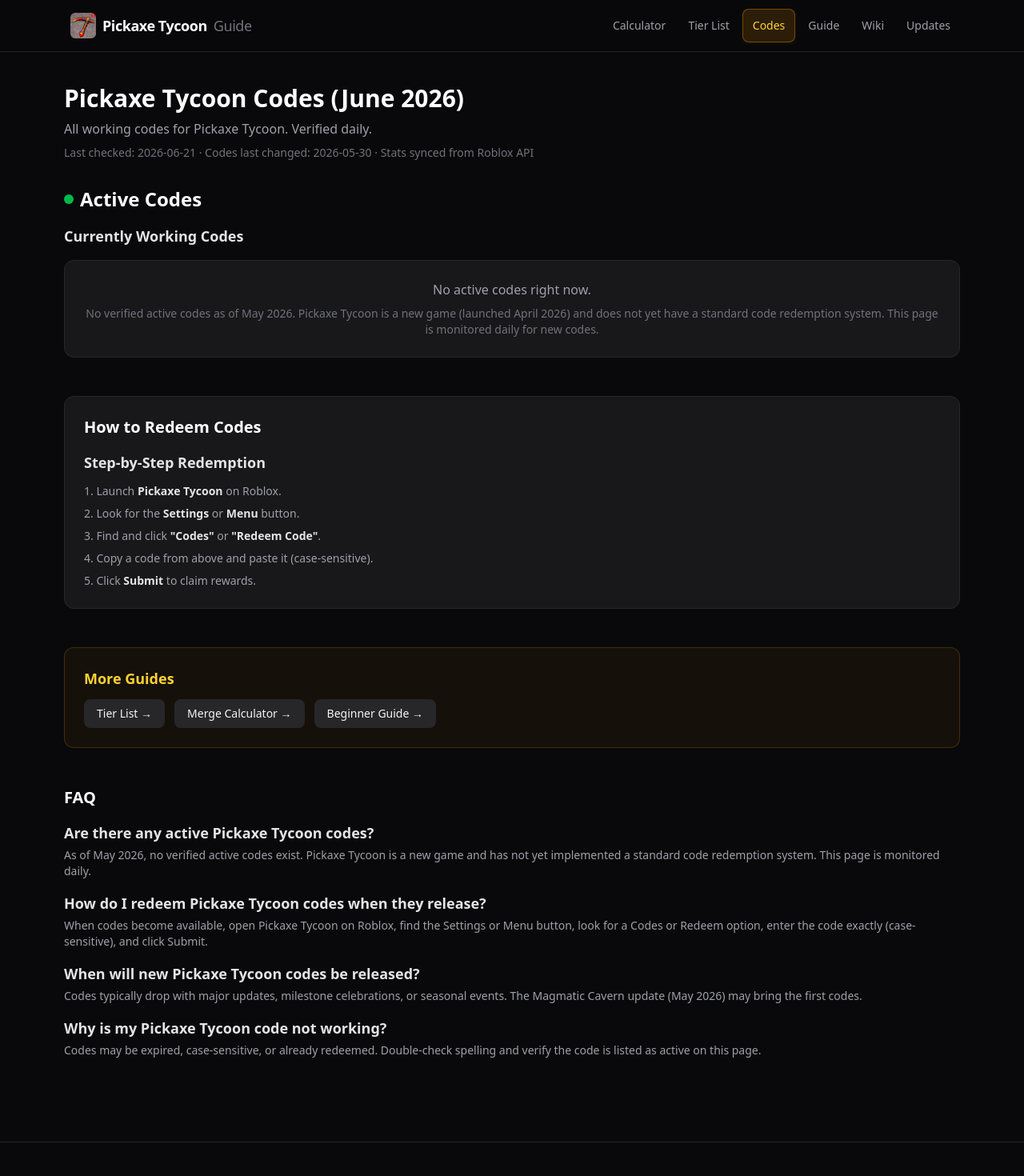
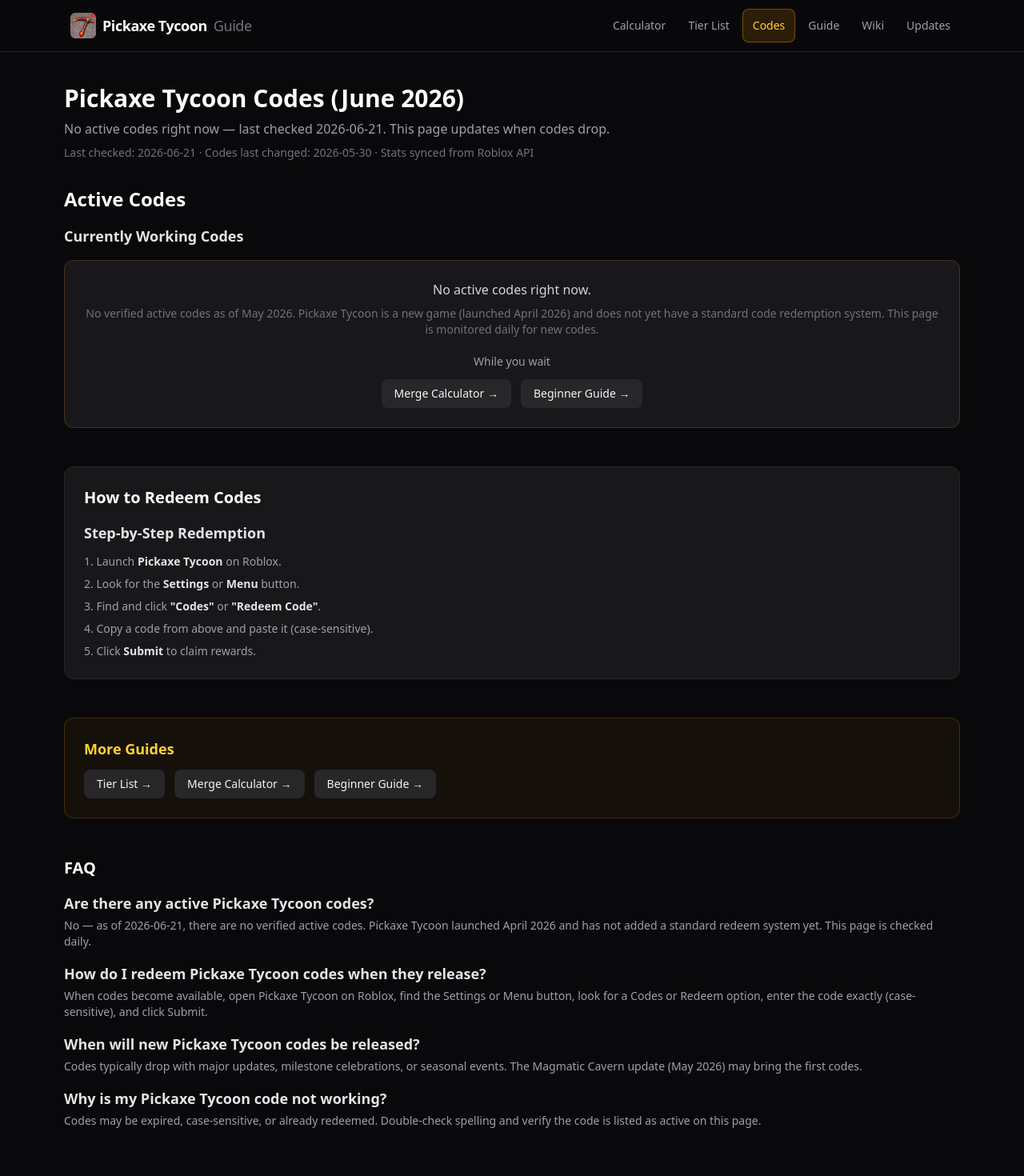
Before and after one commit to quven1990/pickaxe-tycoon, a Next.js app: page /codes in a window 1280 px wide. Shown: the top 1470 px of the page at 80% size. Built offline with nearby package versions, Linux system fonts and the light colour scheme.

Commit message:
Target weak-ranking SEO gaps without changing well-ranked pages.
Reduce homepage keyword overlap, clarify empty codes status, and strengthen tier list metadata.

```diff
--- a/src/app/codes/page.tsx
+++ b/src/app/codes/page.tsx
@@ -8,6 +8,8 @@ import { generateSEOMetadata, generateBreadcrumbSchema, generateFAQSchema, getCu
 const config = getGameConfig();
 const codesData = getCodesData();
 const currentDate = getCurrentDateString();
+const lastChecked = codesData.lastChecked ?? codesData.lastUpdated;
+const hasActiveCodes = codesData.activeCodes.length > 0;
 const seo = PAGE_SEO.codes;
 
 export const metadata = generateSEOMetadata({
@@ -21,8 +23,9 @@ export const metadata = generateSEOMetadata({
 const faqItems = [
   {
     question: 'Are there any active Pickaxe Tycoon codes?',
-    answer:
-      'As of May 2026, no verified active codes exist. Pickaxe Tycoon is a new game and has not yet implemented a standard code redemption system. This page is monitored daily.',
+    answer: hasActiveCodes
+      ? `Yes — ${codesData.activeCodes.length} verified active code(s) as of ${lastChecked}. Copy from the Active Codes section above and redeem in-game.`
+      : `No — as of ${lastChecked}, there are no verified active codes. Pickaxe Tycoon launched April 2026 and has not added a standard redeem system yet. This page is checked daily.`,
   },
   {
     question: 'How do I redeem Pickaxe Tycoon codes when they release?',
@@ -55,14 +58,19 @@ export default function CodesPage() {
       />
       <div className="page-container max-w-4xl">
         <h1 className="page-title mb-2">Pickaxe Tycoon Codes ({currentDate})</h1>
-        <p className="text-zinc-400 mb-2">
-          All working codes for {config.game.name}. Verified daily.
-        </p>
+        {hasActiveCodes ? (
+          <p className="text-zinc-400 mb-2">
+            All working codes for {config.game.name}. Verified daily.
+          </p>
+        ) : (
+          <p className="text-zinc-400 mb-2">
+            No active codes right now — last checked{' '}
+            <time dateTime={lastChecked}>{lastChecked}</time>. This page updates when codes drop.
+          </p>
+        )}
         <p className="text-sm text-zinc-500 mb-8">
           Last checked:{' '}
-          <time dateTime={codesData.lastChecked ?? codesData.lastUpdated}>
-            {codesData.lastChecked ?? codesData.lastUpdated}
-          </time>
+          <time dateTime={lastChecked}>{lastChecked}</time>
           {codesData.lastUpdated !== codesData.lastChecked && (
             <>
               {' '}
@@ -77,16 +85,13 @@ export default function CodesPage() {
         {/* Active Codes */}
         <section className="mb-12">
           <h2 className="text-2xl font-bold text-white mb-4 flex items-center gap-2">
-            <span className="w-3 h-3 bg-green-500 rounded-full animate-pulse" />
+            {hasActiveCodes && (
+              <span className="w-3 h-3 bg-green-500 rounded-full animate-pulse" />
+            )}
             Active Codes
           </h2>
           <h3 className="text-lg font-semibold text-zinc-200 mb-4">Currently Working Codes</h3>
-          {codesData.activeCodes.length === 0 ? (
-            <div className="p-6 rounded-xl bg-zinc-900 border border-zinc-800 text-center">
-              <p className="text-zinc-400 mb-2">No active codes right now.</p>
-              <p className="text-sm text-zinc-500">{codesData.notes}</p>
-            </div>
-          ) : (
+          {hasActiveCodes ? (
             <div className="space-y-3">
               {codesData.activeCodes.map((item) => (
                 <div key={item.code} className="rounded-lg border border-zinc-800 bg-zinc-900 p-4">
@@ -97,6 +102,26 @@ export default function CodesPage() {
                   <div className="text-sm text-zinc-300">Reward: {item.reward}</div>
                 </div>
               ))}
+            </div>
+          ) : (
+            <div className="rounded-xl border border-amber-500/20 bg-zinc-900 p-6 text-center">
+              <p className="text-zinc-300 mb-2">No active codes right now.</p>
+              <p className="text-sm text-zinc-500 mb-5">{codesData.notes}</p>
+              <p className="text-sm font-medium text-zinc-400 mb-3">While you wait</p>
+              <div className="flex flex-wrap justify-center gap-3">
+                <Link
+                  href="/calculator/"
+                  className="px-4 py-2 text-sm bg-zinc-800 rounded-lg hover:bg-zinc-700 transition-colors"
+                >
+                  Merge Calculator →
+                </Link>
+                <Link
+                  href="/beginner-guide/"
+                  className="px-4 py-2 text-sm bg-zinc-800 rounded-lg hover:bg-zinc-700 transition-colors"
+                >
+                  Beginner Guide →
+                </Link>
+              </div>
             </div>
           )}
         </section>
--- a/src/app/page.tsx
+++ b/src/app/page.tsx
@@ -27,7 +27,7 @@ const tools = [
   {
     href: '/codes/',
     title: 'Codes',
-    description: 'Active and expired codes monitored daily. Get free rewards when codes drop.',
+    description: 'Daily codes tracker — none active yet. Bookmark for new drops.',
     keyword: 'Pickaxe Tycoon codes',
   },
   {
--- a/src/app/tier-list/page.tsx
+++ b/src/app/tier-list/page.tsx
@@ -33,7 +33,7 @@ export default function TierListPage() {
       <div className="page-container max-w-4xl">
         <h1 className="page-title mb-2">Pickaxe Tycoon Tier List</h1>
         <p className="text-zinc-400 mb-8">
-          All 24 pickaxes in the index, ranked by grade. Reach Tier 24 (Golden Pickaxe) to complete the collection.{' '}
+          Full Pickaxe Tycoon tier list — every pickaxe ranked Wood → Golden with grades, tier numbers, and merge requirements. Reach Tier 24 (Golden Pickaxe) to complete the collection.{' '}
           <a href="/guides/max-level/" className="text-amber-400 hover:text-amber-300">
             Max level guide →
           </a>
--- a/src/data/game.config.json
+++ b/src/data/game.config.json
@@ -31,7 +31,7 @@
   },
   "seo": {
     "siteTitle": "Pickaxe Tycoon Guide & Tools (2026)",
-    "siteDescription": "The ultimate Pickaxe Tycoon companion site — merge calculator, tier list, active codes, and beginner guides for Roblox. Updated for the Magmatic Cavern update.",
+    "siteDescription": "Unofficial Roblox companion for Pickaxe Tycoon — live stats, Magmatic Cavern updates, and free player tools. Not affiliated with Roblox or Popular Marketplace.",
     "baseUrl": "https://pickaxe-tycoon.xyz",
     "primaryKeywords": [
       "Pickaxe Tycoon",
--- a/src/lib/page-seo.ts
+++ b/src/lib/page-seo.ts
@@ -23,9 +23,9 @@ export const PAGE_SEO = {
       'All Pickaxe Tycoon codes for Roblox — active and expired list checked daily. Copy codes, learn how to redeem, and bookmark for new drops. Not Pickaxe Simulator.',
   },
   tierList: {
-    title: 'Pickaxe Tycoon Tier List — All 24 Pickaxes Ranked',
+    title: 'Pickaxe Tycoon Tier List — All 24 Pickaxes Ranked (2026)',
     description:
-      'Complete Pickaxe Tycoon tier list for Roblox. All 24 in-game pickaxes ranked from Wood to Golden with names, merge info, grades, and tier numbers.',
+      'Full Pickaxe Tycoon tier list for Roblox — all 24 pickaxes from Wood (Tier 1) to Golden (Tier 24) with grades, merge info, and tier numbers. Updated for Magmatic Cavern.',
   },
   beginnerGuide: {
     // gamelandinsider: "Pickaxe Tycoon Roblox Guide: Merging, Ore Tiers & Tips"
```
